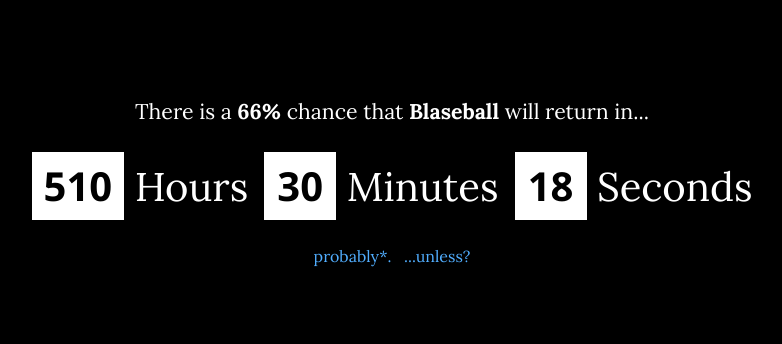
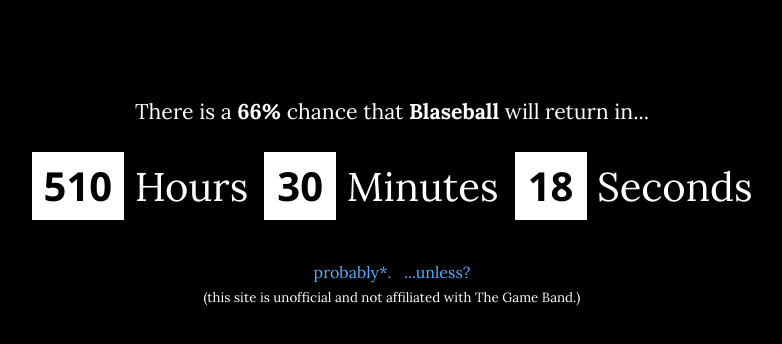
Before and after one commit to xSke/blaseball.date, a React (Create React App) app: page / in a window 1280 px wide. Shown: the top 344 px of the page, without its empty margins (248-1030 px from the left). Built offline with nearby package versions, Linux system fonts and the light colour scheme.

Commit message:
Add footnote

```diff
--- a/src/App.tsx
+++ b/src/App.tsx
@@ -91,6 +91,11 @@
                 >
                     ...unless?
                 </a>
+                <br />
+                <small>
+                    (this site is unofficial and not affiliated with The Game
+                    Band.)
+                </small>
             </footer>
         </div>
     );
--- a/src/style.css
+++ b/src/style.css
@@ -39,7 +39,7 @@
 }
 
 footer {
-    margin-top: 1.5rem;
+    margin-top: 2.5rem;
     font-size: 12pt;
 }
 
```
